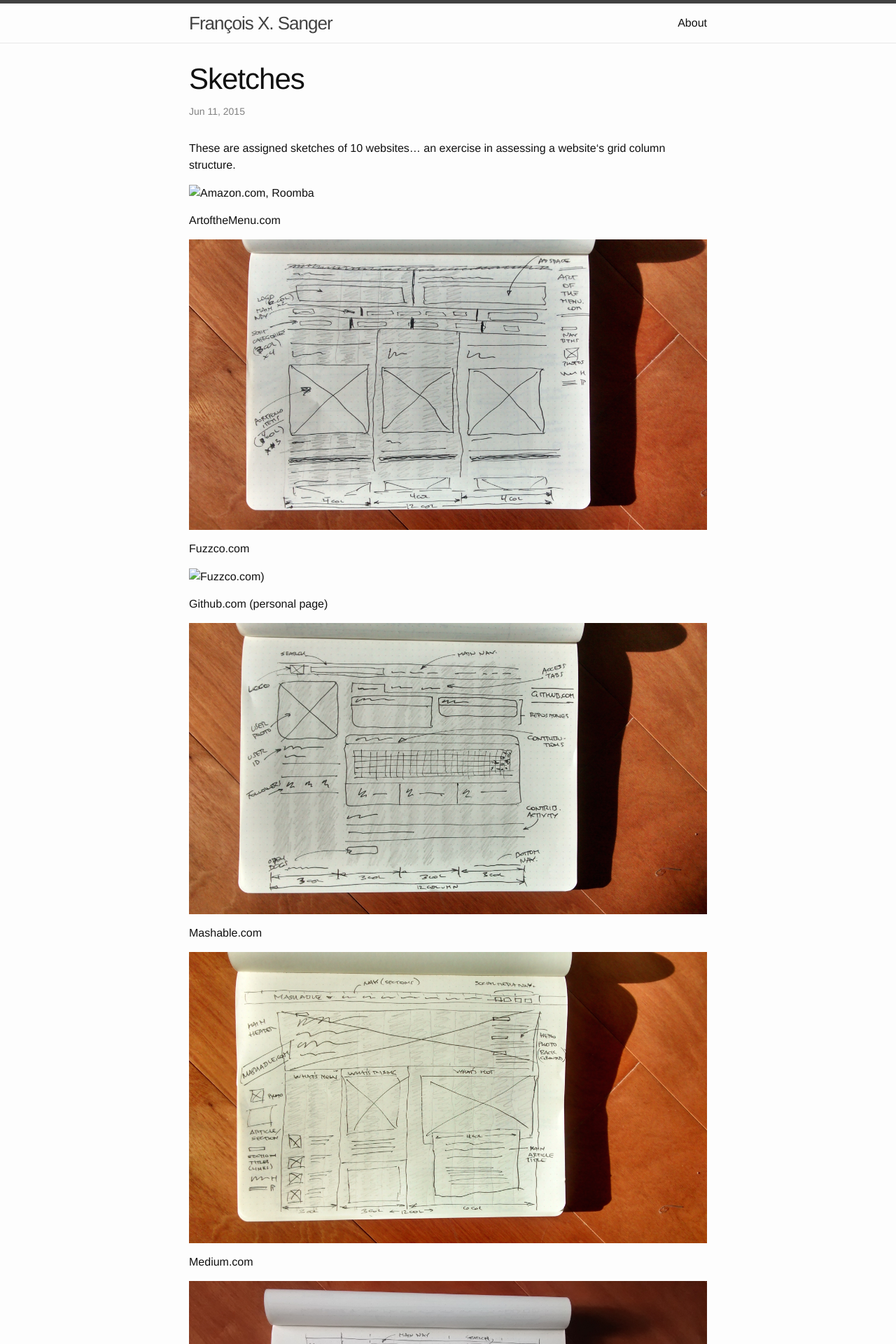
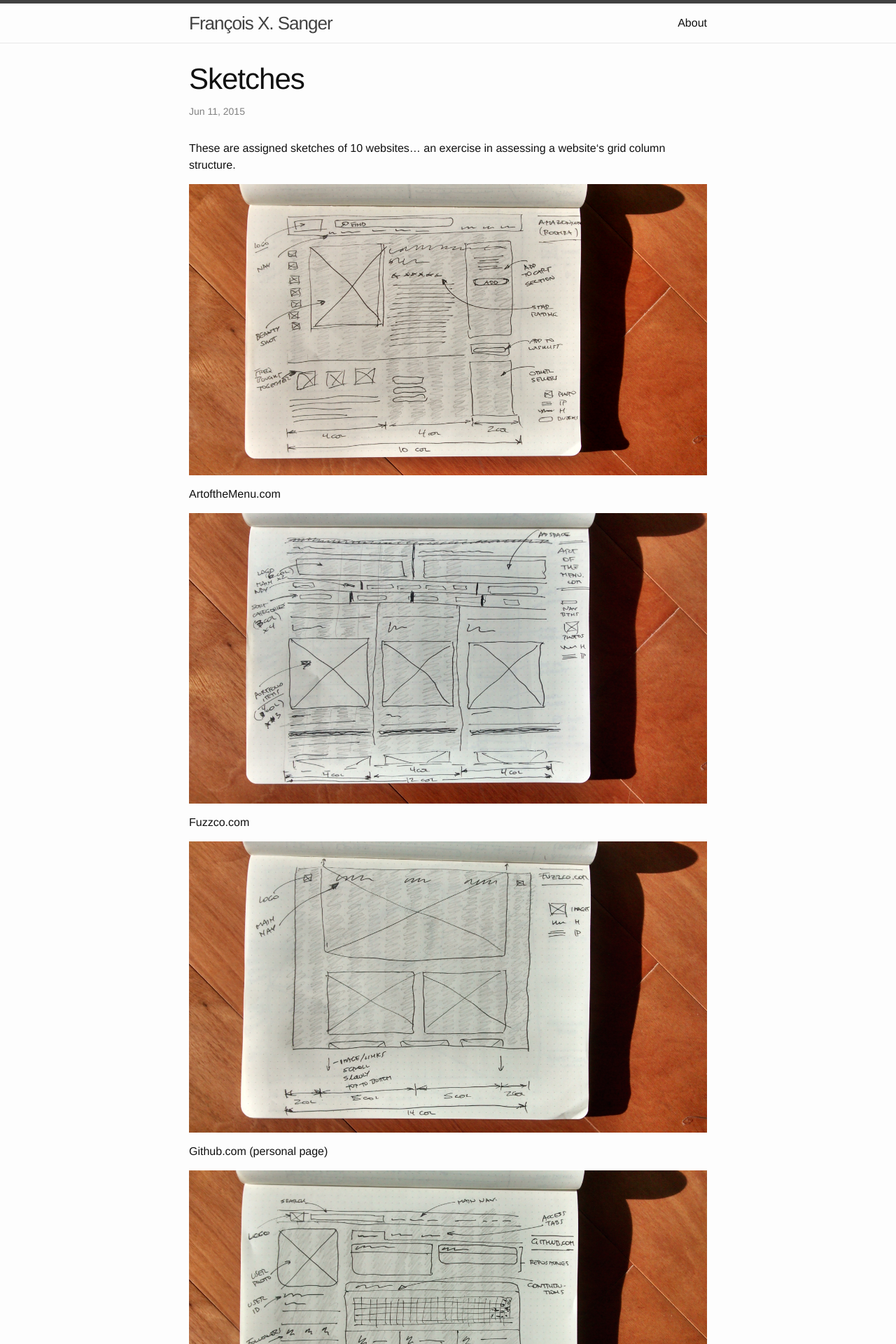
Before and after one commit to fsanger/fsanger.github.io, a Jekyll site: the page built from _posts/2015-06-11-website-sketches.md, in a window 1280 px wide. Shown: the top 1920 px of the page at 70% size. Built offline with Jekyll 4.4.1, drawn with Linux system fonts in a browser that asks for light colours.

Commit message:
fixed 2 images not showing on Sketches post

```diff
--- a/_posts/2015-06-11-website-sketches.md
+++ b/_posts/2015-06-11-website-sketches.md
@@ -8,7 +8,7 @@ These are assigned sketches of 10 websites…
 an exercise in assessing a website‘s grid column structure.
 
 
-![Amazon.com, Roomba](/images/fsanger.github.io/images/sketch_Amazon_Roomba.jpg)
+![Amazon.com, Roomba](/images/sketch_Amazon_Roomba.jpg)
 
 
 
@@ -20,7 +20,7 @@ ArtoftheMenu.com
 
 Fuzzco.com
 
-![Fuzzco.com)](images/sketch_Fuzzco.jpg)
+![Fuzzco.com)](/images/sketch_Fuzzco.jpg)
 
 
 Github.com (personal page)
```
